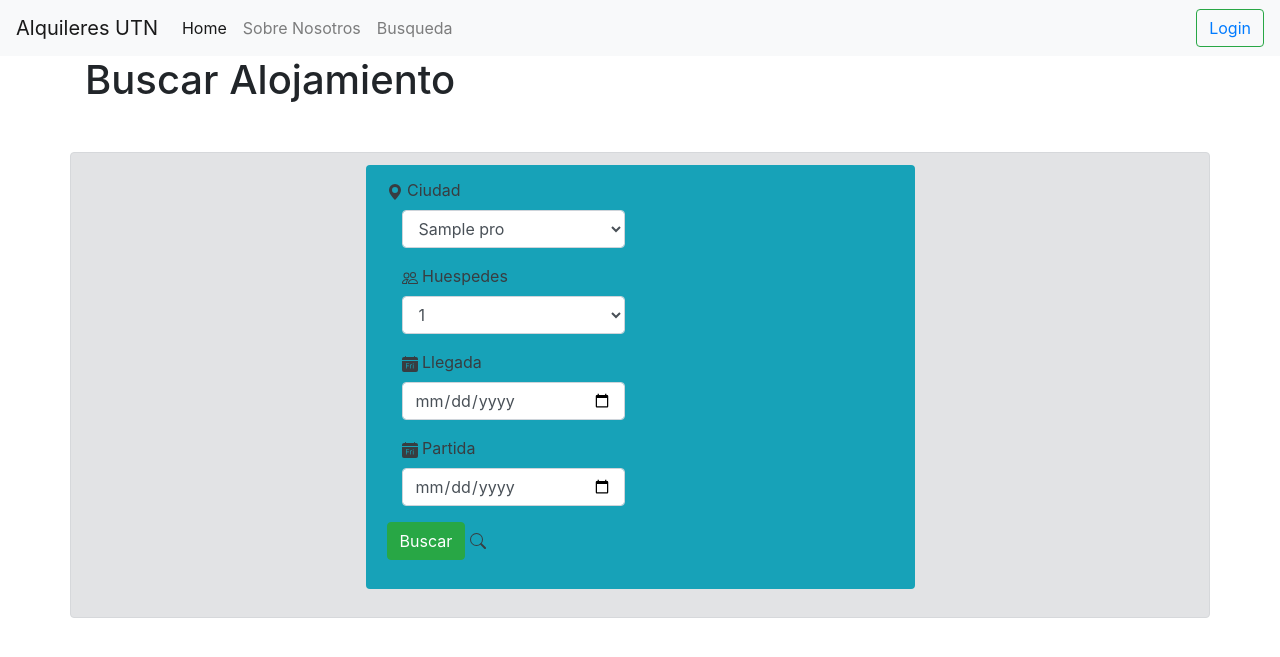
After one commit to marianozzz/met3Python, a Django app: template met3App/templates/met3App/search.html in a window 1280 px wide. The commit adds this page. Shown: the top 657 px of the page. Run offline with Django 3.2, Linux system fonts and the light colour scheme; the template is opened without the code that fills it: most values are stand-ins (such as "Sample title", 1, 10 or a date in 2020); some libraries are stand-ins or nearby versions.

Commit message:
form search

```diff
--- a/met3App/templates/met3App/layout.html
+++ b/met3App/templates/met3App/layout.html
@@ -21,14 +21,8 @@
       <li class="nav-item">
         <a class="nav-link" href="{% url 'About' %}">Sobre Nosotros</a>
       </li>
-      <li class="nav-item dropdown">
-        <a class="nav-link dropdown-toggle" href="#" id="navbarDropdown" role="button" data-toggle="dropdown" aria-haspopup="true" aria-expanded="false">Busqueda</a>
-        <div class="dropdown-menu" aria-labelledby="navbarDropdown">
-          <a class="dropdown-item" href="#">Action</a>
-          <a class="dropdown-item" href="#">Another action</a>
-          <div class="dropdown-divider"></div>
-          <a class="dropdown-item" href="#">Something else here</a>
-        </div>
+      <li class="nav-item">
+        <a class="nav-link" href="{% url 'Search' %}">Busqueda</a>
       </li>
     </ul>
     <div class="form-inline my-2 my-lg-0">
--- /dev/null
+++ b/met3App/templates/met3App/search.html
@@ -0,0 +1,81 @@
+
+{% extends "met3App/layout.html" %}
+
+{% load static %}
+
+{% block content %}
+
+<h1>Buscar Alojamiento</h1>
+
+<div class="row mt-5 alert alert-secondary">
+
+    <div class="col-md-6 alert bg-info mx-auto">
+
+        <form method="GET" class="form-group">
+              <div class="form-group">
+                <label for="">
+                    <svg width="1em" height="1em" viewBox="0 0 16 16" class="bi bi-geo-alt-fill" fill="currentColor" xmlns="http://www.w3.org/2000/svg">
+                        <path fill-rule="evenodd" d="M8 16s6-5.686 6-10A6 6 0 0 0 2 6c0 4.314 6 10 6 10zm0-7a3 3 0 1 0 0-6 3 3 0 0 0 0 6z"/>
+                    </svg>
+                    Ciudad
+                </label>
+                <div class="col-md-6">
+                    <select name="ciudad" id="" class="form-control">
+                      {% for pro in ProAll %}
+                        <option value="1">{{ pro.name }}</option>
+                      {% endfor %}
+                    </select>
+                </div>
+
+              </div>
+              <div class="col-md-6">
+                <div class="form-group">
+                    <label for="">
+                        <svg width="1em" height="1em" viewBox="0 0 16 16" class="bi bi-people" fill="currentColor" xmlns="http://www.w3.org/2000/svg">
+                            <path fill-rule="evenodd" d="M15 14s1 0 1-1-1-4-5-4-5 3-5 4 1 1 1 1h8zm-7.978-1h7.956a.274.274 0 0 0 .014-.002l.008-.002c-.002-.264-.167-1.03-.76-1.72C13.688 10.629 12.718 10 11 10c-1.717 0-2.687.63-3.24 1.276-.593.69-.759 1.457-.76 1.72a1.05 1.05 0 0 0 .022.004zM11 7a2 2 0 1 0 0-4 2 2 0 0 0 0 4zm3-2a3 3 0 1 1-6 0 3 3 0 0 1 6 0zM6.936 9.28a5.88 5.88 0 0 0-1.23-.247A7.35 7.35 0 0 0 5 9c-4 0-5 3-5 4 0 .667.333 1 1 1h4.216A2.238 2.238 0 0 1 5 13c0-1.01.377-2.042 1.09-2.904.243-.294.526-.569.846-.816zM4.92 10c-1.668.02-2.615.64-3.16 1.276C1.163 11.97 1 12.739 1 13h3c0-1.045.323-2.086.92-3zM1.5 5.5a3 3 0 1 1 6 0 3 3 0 0 1-6 0zm3-2a2 2 0 1 0 0 4 2 2 0 0 0 0-4z"/>
+                          </svg>
+                        Huespedes
+                    </label>
+                    <select name="ciudad" id="" class="form-control">
+                        <option value="1">1</option>
+                        <option value="2">2</option>
+                        <option value="3">3</option>
+                        <option value="4">4</option>
+                        <option value="5">5</option>
+                    </select>
+                  </div>
+              </div>
+              <div class="col-md-6">
+                <div class="form-group">
+                    <label for="">
+                        <svg width="1em" height="1em" viewBox="0 0 16 16" class="bi bi-calendar-day-fill" fill="currentColor" xmlns="http://www.w3.org/2000/svg">
+                            <path fill-rule="evenodd" d="M4 .5a.5.5 0 0 0-1 0V1H2a2 2 0 0 0-2 2v1h16V3a2 2 0 0 0-2-2h-1V.5a.5.5 0 0 0-1 0V1H4V.5zM16 14V5H0v9a2 2 0 0 0 2 2h12a2 2 0 0 0 2-2zm-4.785-6.145a.425.425 0 0 1-.43-.425c0-.242.192-.43.43-.43a.428.428 0 1 1 0 .855zm.336.563v4.105h-.672V8.418h.672zm-6.867 4.105v-2.3h2.261v-.61H4.684V7.801h2.464v-.61H4v5.332h.684zm3.296 0h.676V9.98c0-.554.227-1.007.953-1.007.125 0 .258.004.329.015v-.613a1.806 1.806 0 0 0-.254-.02c-.582 0-.891.32-1.012.567h-.02v-.504H7.98v4.105z"/>
+                          </svg>
+                        Llegada
+                    </label>
+                  <input type="date" name="desde" id="" class="form-control">
+                </div>
+                <div class="form-group">
+                    <label for="">
+                        <svg width="1em" height="1em" viewBox="0 0 16 16" class="bi bi-calendar-day-fill" fill="currentColor" xmlns="http://www.w3.org/2000/svg">
+                            <path fill-rule="evenodd" d="M4 .5a.5.5 0 0 0-1 0V1H2a2 2 0 0 0-2 2v1h16V3a2 2 0 0 0-2-2h-1V.5a.5.5 0 0 0-1 0V1H4V.5zM16 14V5H0v9a2 2 0 0 0 2 2h12a2 2 0 0 0 2-2zm-4.785-6.145a.425.425 0 0 1-.43-.425c0-.242.192-.43.43-.43a.428.428 0 1 1 0 .855zm.336.563v4.105h-.672V8.418h.672zm-6.867 4.105v-2.3h2.261v-.61H4.684V7.801h2.464v-.61H4v5.332h.684zm3.296 0h.676V9.98c0-.554.227-1.007.953-1.007.125 0 .258.004.329.015v-.613a1.806 1.806 0 0 0-.254-.02c-.582 0-.891.32-1.012.567h-.02v-.504H7.98v4.105z"/>
+                          </svg>
+                        Partida
+                    </label>
+                  <input type="date" name="hasta" id="" class="form-control">
+                </div>
+              </div>
+
+            <input type="submit" value="Buscar" class="btn btn-success">
+            <svg width="1em" height="1em" viewBox="0 0 16 16" class="bi bi-search" fill="currentColor" xmlns="http://www.w3.org/2000/svg">
+                <path fill-rule="evenodd" d="M10.442 10.442a1 1 0 0 1 1.415 0l3.85 3.85a1 1 0 0 1-1.414 1.415l-3.85-3.85a1 1 0 0 1 0-1.415z"/>
+                <path fill-rule="evenodd" d="M6.5 12a5.5 5.5 0 1 0 0-11 5.5 5.5 0 0 0 0 11zM13 6.5a6.5 6.5 0 1 1-13 0 6.5 6.5 0 0 1 13 0z"/>
+              </svg>
+          </form>
+
+    </div>
+</div>
+
+
+
+{% endblock %}
--- a/met3App/urls.py
+++ b/met3App/urls.py
@@ -8,6 +8,7 @@ urlpatterns = [
     path('', views.home, name="Home"),
     path('login/', views.login, name="Login"),
     path('details/<int:id>/', views.details, name="Details"),
+    path('search/', views.search, name="Search"),
     path('about-us/', views.about_us, name="About"),
 ]
 
--- a/met3App/views.py
+++ b/met3App/views.py
@@ -22,6 +22,10 @@ def details(request,id):
 
     return  render(request, "met3App/details.html",context)
 
+def search(request):
+
+    ProAll=City.objects.all()
+    return  render(request, "met3App/search.html",{"ProAll":ProAll})
 
 def about_us(request):
     return  render(request, "met3App/about_us.html")
```
Also changed, not shown: met3App/templates/met3App/details.html (+1 -12 lines).
